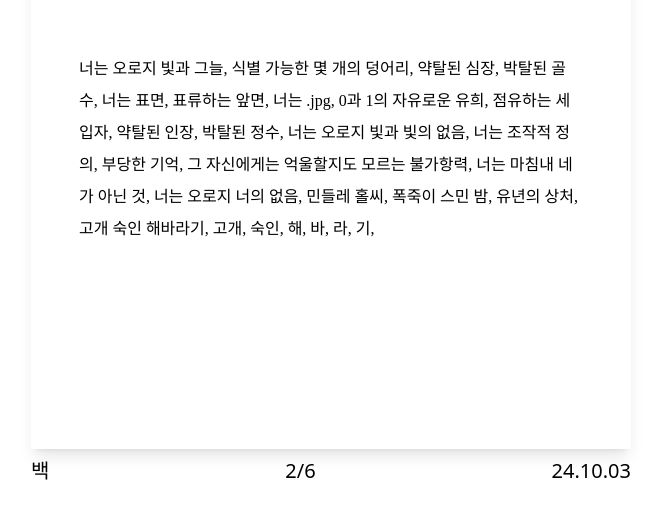
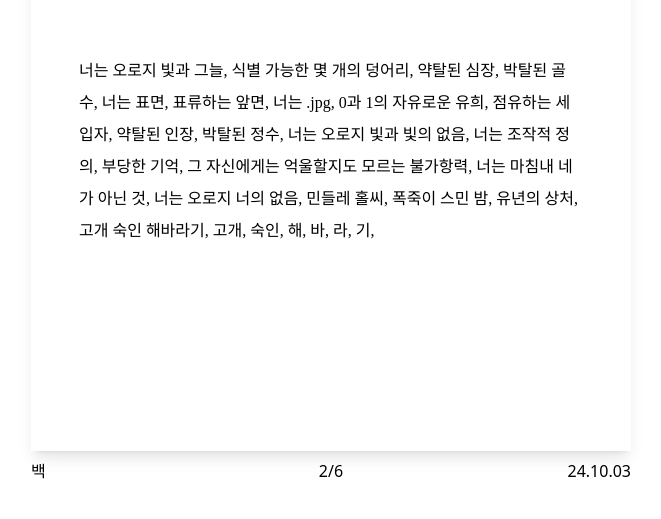
Before and after one commit to nuagenic/flips-and-turns, a Next.js app: page /playground in a window 1280 px wide. Shown: the part 233-752 px from the top of the page, without its empty margins (309-970 px from the left). Built offline with nearby package versions, Linux system fonts and the light colour scheme; a web font is replaced by a local one.

Commit message:
fix: Modify Caption css

```diff
--- a/src/components/Caption/index.tsx
+++ b/src/components/Caption/index.tsx
@@ -30,12 +30,12 @@ export default function Caption({ cards, currentIndex }: Props) {
     cards.length;
 
   return (
-    <div className="mt-2 flex w-full justify-between whitespace-pre text-sm font-medium lg:w-3/4vh lg:text-xl">
-      <p className="w-30 flex justify-start">{currentCard.createdBy}</p>
-      <p className="w-30 flex justify-center">
+    <div className="mt-2 flex w-full justify-between whitespace-pre text-sm font-normal lg:w-3/4vh lg:text-base">
+      <p className="w-30 flex w-1/3 justify-start">{currentCard.createdBy}</p>
+      <p className="w-30 flex w-1/3 justify-center">
         {currentIndex + 1 + "/" + cards.length}
       </p>
-      <p className="w-30 flex justify-end">{formattedDate}</p>
+      <p className="w-30 flex w-1/3 justify-end">{formattedDate}</p>
     </div>
   );
 }
```
